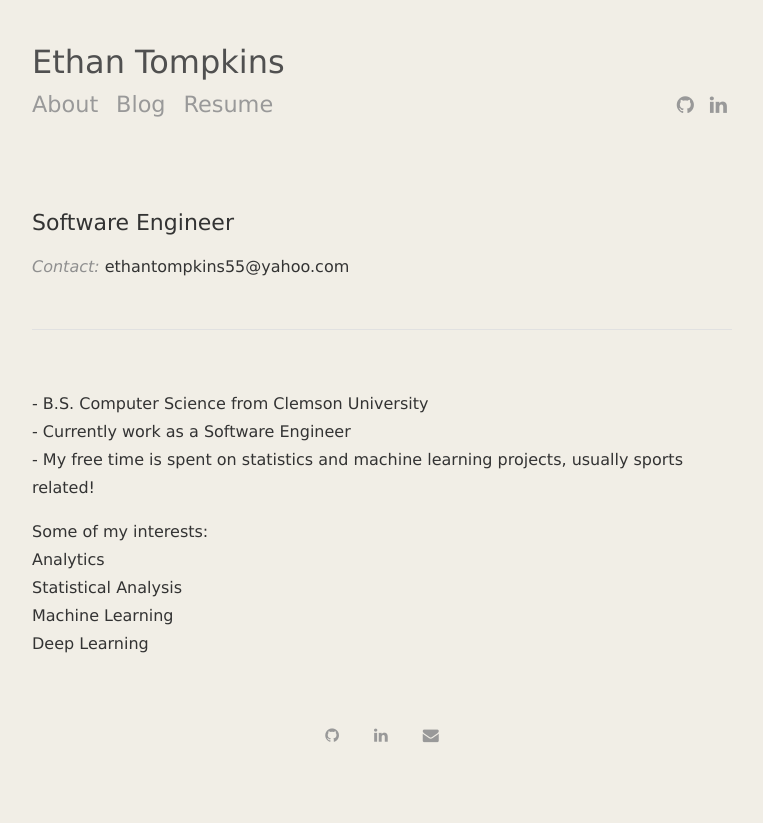
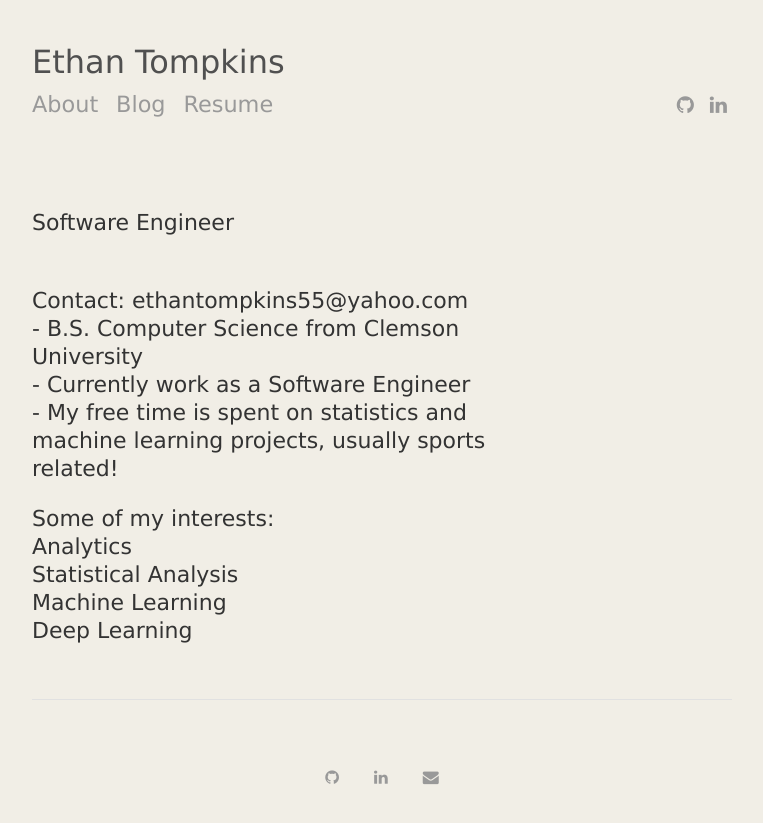
Before and after one commit to ethantompkins/ethantompkins.github.io, a Jekyll site: the page built from index.html, in a window 1280 px wide. Shown: the top 823 px of the page, without its empty margins (258-1021 px from the left). Built offline with Jekyll 4.4.1, drawn with Linux system fonts in a browser that asks for light colours; nearby versions of some CDN libraries; the list of posts is cut into pages by our own code.

Commit message:
index changes

```diff
--- a/css/main.css
+++ b/css/main.css
@@ -228,10 +228,6 @@ blockquote p {
   font-family: Verdana, sans-serif;
   font-size: 22px;
   font-weight: 300;
-}
-
-.contact {
-  font-size: 16px;
 }
 
 /*
--- a/index.html
+++ b/index.html
@@ -9,14 +9,8 @@ title: About
 	<br>
         <div class="titles">
             Software Engineer
-	    <p class="contact"><i class="muted">Contact:</i> ethantompkins55@yahoo.com</p>
-	</div>
-    </div>
-</div>
-
-<hr>
-
         <p>
+            <br>Contact: ethantompkins55@yahoo.com
             <br>- B.S. Computer Science from Clemson University
             <br>- Currently work as a Software Engineer
             <br>- My free time is spent on statistics and machine learning projects, usually sports related!
@@ -28,3 +22,8 @@ title: About
             <br> Machine Learning
             <br> Deep Learning
         </p>
+	</div>
+    </div>
+</div>
+
+<hr>
```
Lines whose indentation alone changed are shown as unchanged.
